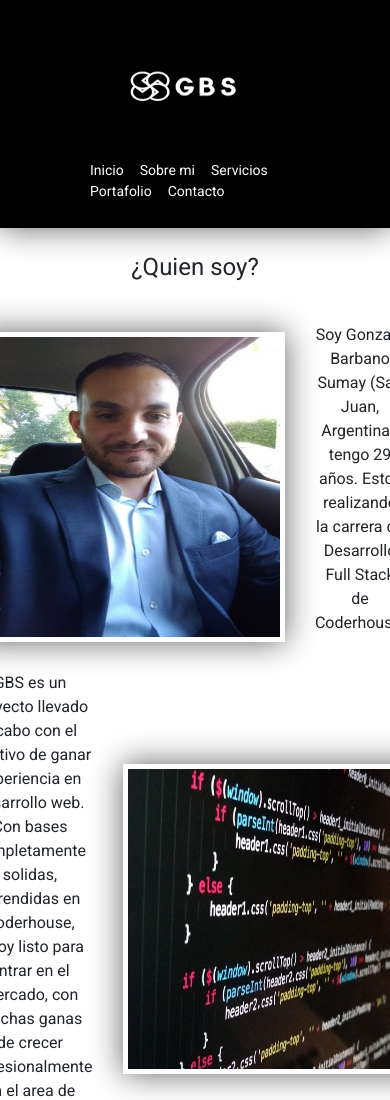
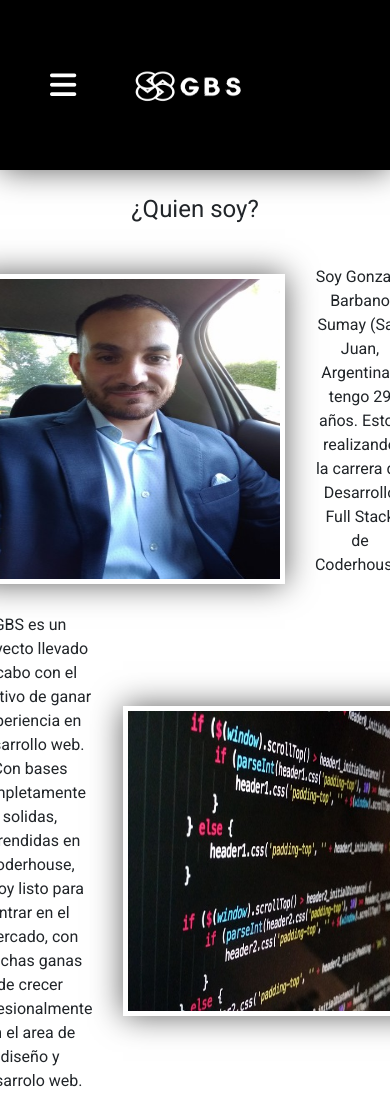
Before and after one commit to GonzaloBarbano/PreEntrega-Barbano, a plain HTML site: page pages/sobre mi.html in a window 390 px wide. Shown: the top 1100 px of the page. Drawn offline with nearby package versions, Linux system fonts and the light colour scheme.

Commit message:
menu hamburguesa

```diff
--- a/pages/sobre mi.html
+++ b/pages/sobre mi.html
@@ -9,15 +9,19 @@
         <!--BOOTSTRAP-->
     <link href="https://cdn.jsdelivr.net/npm/bootstrap@5.3.0/dist/css/bootstrap.min.css" rel="stylesheet"                       integrity="sha384-9ndCyUaIbzAi2FUVXJi0CjmCapSmO7SnpJef0486qhLnuZ2cdeRhO02iuK6FUUVM" crossorigin="anonymous">
     <script src="https://cdn.jsdelivr.net/npm/bootstrap@5.3.0/dist/js/bootstrap.bundle.min.js" integrity="sha384-geWF76RCwLtnZ8qwWowPQNguL3RmwHVBC9FhGdlKrxdiJJigb/j/68SIy3Te4Bkz" crossorigin="anonymous"></script>
+    <script src="https://kit.fontawesome.com/e5ccbcb6f6.js" crossorigin="anonymous"></script>
     <!--ESTILOS-->
     <link rel="stylesheet" href="../css/estilos.css">
 </head>
 <body>
     <!--CABECERA-->
     <header>
-        <div>
-            <a href="../index.html"> <img src="../img/logo.jpg" width="200" height="120" alt="GBS"></a>
+        <div class="respmenu">
+            <a href="../index.html"> <img src="../img/logo.jpg" width="200" height="110" alt="GBS"></a>
             <h1>Gonzalo Barbano Sumay</h1>
+            <input type="checkbox">
+            <i class="fas fa-bars"></i>
+            <i class="fas fa-times"></i>
             <nav class="celular">
                 <ul>
                     <li><a class="nav-item" href="../index.html">Inicio</a></li>
--- a/scss/_header.scss
+++ b/scss/_header.scss
@@ -18,6 +18,12 @@ header{
         align-items: center;
         justify-content: space-between;
         nav{
+            display:none;
+        }
+        input{
+            display: none;
+        }
+        .fas{
             display: none;
         }
     }
--- a/scss/_media.scss
+++ b/scss/_media.scss
@@ -6,23 +6,44 @@
     }
     header div {
         display: flex;
-        flex-direction: column;
+        flex-direction: row;
         align-items: center;
+        color: map-get($color, secundario );
+        background: map-get($color, principal );
+        min-height: 40x;
         img{
         width: 200px;
         height: 150px;
+        padding-left: 50px;
+        }
+        input{
+            display: block;
+            position: absolute;
+            box-sizing: border-box;
+            width: 30px;
+            height: 30px;
+            opacity: 0;
+        }
+        .fas{
+            display: block;
+            position: absolute;
+            width: 30px;
+            height: 30px;
+            font-size: 30px;
+            pointer-events: none;
         }
         nav{
-            display: block;
-            ul{
-                flex-direction: row;
-                justify-content: start;
-                font-size: 14px;
-            }
+            display: none;
         }
     }
-    .nav-item {
-    margin-bottom: 5px;
+    .respmenu input:checked ~ nav {
+        display: block;
+    }
+    .respmenu input:checked ~ .fa-bars {
+        display: none;
+    }
+    .respmenu input:not(:checked) ~ .fa-times {
+        display: none;
     }
     /* MEDIA INDEX*/
     .inicio div h2 {
```
Also changed, not shown: index.html (+5 -1 lines), pages/contacto.html (+6 -2 lines), pages/portafolio.html (+6 -2 lines), pages/servicios.html (+6 -2 lines), css/estilos.css, 1 other file.
